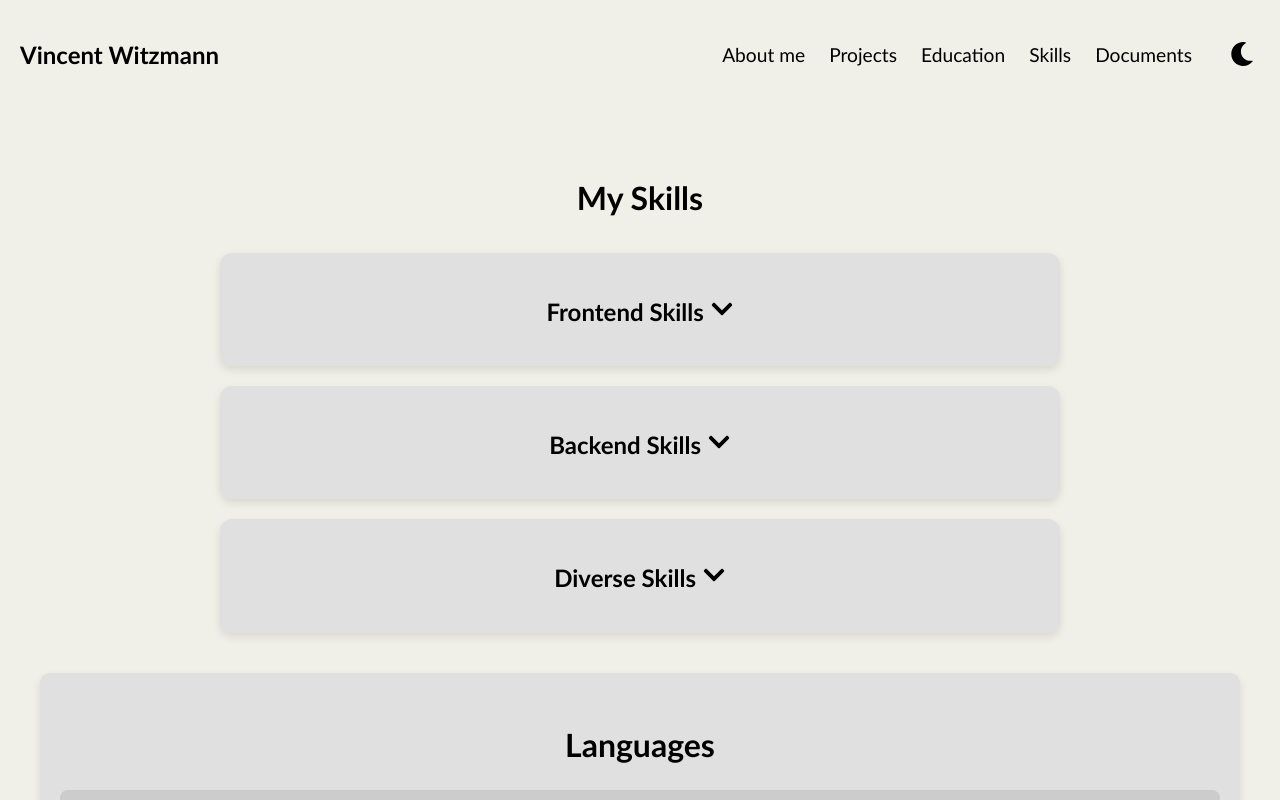
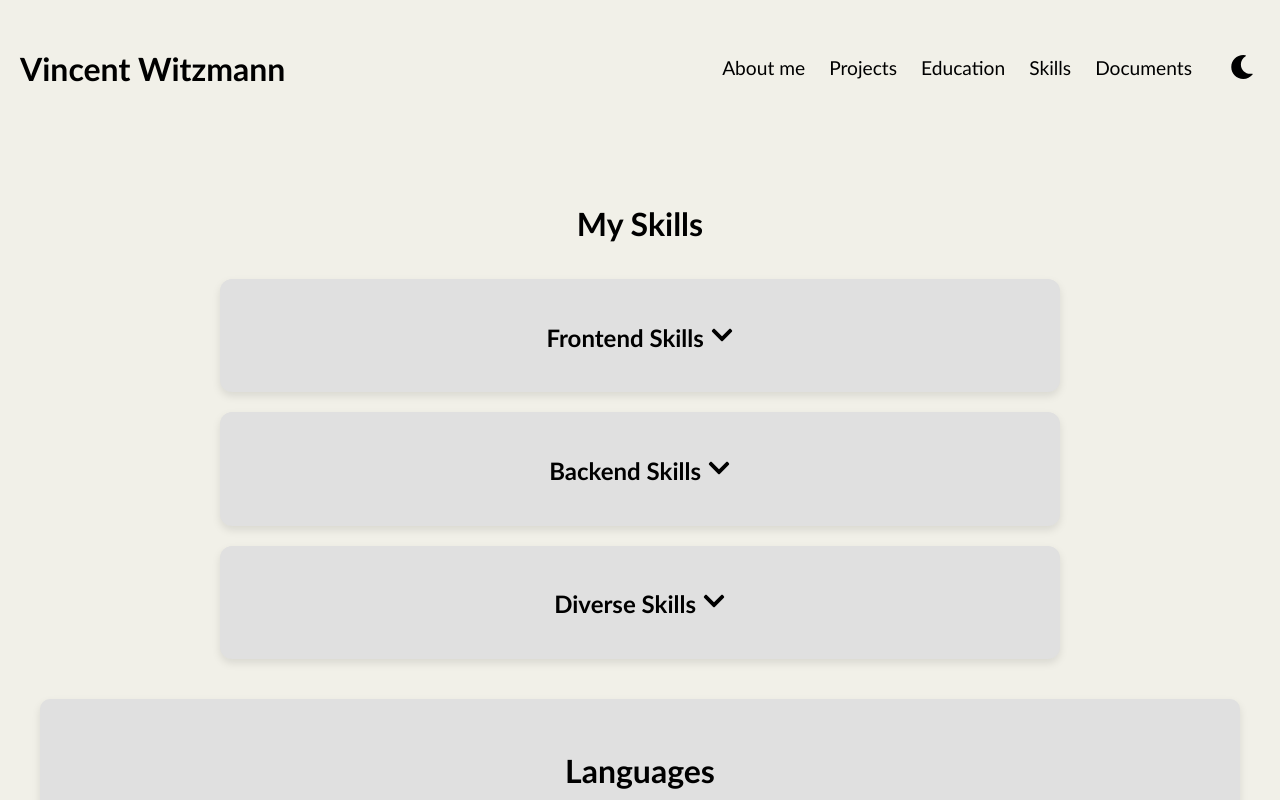
Before and after one commit to Vinc18/Webseite, a Next.js app: page /skills in a window 1280 px wide. Shown: the top 800 px of the page. Built offline with nearby package versions, Linux system fonts and the light colour scheme; grey boxes are pictures that could not be loaded.

Commit message:
fixed hover

```diff
--- a/styles/App.module.css
+++ b/styles/App.module.css
@@ -82,7 +82,6 @@
   width: 0;
   height: 2px;
   background-color: currentColor; /* Die Farbe des Unterstrichs ist abhängig vom Text */
-  transition: width 0.3s ease;
 }
 
 .navList li a:hover::after {
@@ -301,9 +300,6 @@
   }
 }
 
-
-
-
 .contactButton {
   background: linear-gradient(45deg, #d400ff, #4ab1ec);
   color: white;
--- a/styles/Education.module.css
+++ b/styles/Education.module.css
@@ -24,27 +24,75 @@
   display: flex;
   justify-content: space-between;
   align-items: center;
+  background-color: inherit; /* Dynamisch, abhängig vom Modus */
+}
+
+.navLeft {
+  margin-left: 20px;
+}
+
+.brandName {
+  font-size: 2rem;
+  color: inherit;
+  font-weight: bold;
+}
+
+.navRight {
+  margin-right: 20px;
+  display: flex;
+  align-items: center;
   gap: 1rem;
-  padding: 0 20px;
 }
 
 .navList {
   list-style: none;
+  display: flex;
+  gap: 1.5rem;
+  margin: 0;
   padding: 0;
-  margin: 0;
-  display: flex;
-  gap: 1rem;
+}
+.navList li {
+  display: inline;
+}
+.navLink {
+  color: #ffffff; /* White text color */
+  text-decoration: none;
+  font-size: 1.2rem;
 }
 
+.navLink:hover {
+  color: #ADC4CE; /* Lighter color on hover */
+}
+
+
+/* Navigation Link Hover Effekt */
 .navList li a {
   text-decoration: none;
   color: inherit;
-  padding: 0.5rem 1rem;
-  border-radius: 5px;
+  font-size: 1.2rem;
+  position: relative;
 }
 
-.navList li a:hover {
-  background-color: #ADC4CE;
+.navList li a::after {
+  content: '';
+  position: absolute;
+  left: 0;
+  bottom: -5px;
+  width: 0;
+  height: 2px;
+  background-color: currentColor; /* Die Farbe des Unterstrichs ist abhängig vom Text */
+}
+
+.navList li a:hover::after {
+  width: 100%; /* Breitet sich beim Hover auf die gesamte Breite aus */
+}
+
+.lightMode .navList li a::after {
+  background-color: #000; /* Schwarzer Unterstrich im Light Mode */
+}
+
+.darkMode .navList li a::after {
+  background-color: #fff; /* Weißer Unterstrich im Dark Mode */
 }
 
 .modeToggle {
--- a/styles/Private.module.css
+++ b/styles/Private.module.css
@@ -82,7 +82,6 @@
     width: 0;
     height: 2px;
     background-color: currentColor; /* Die Farbe des Unterstrichs ist abhängig vom Text */
-    transition: width 0.3s ease;
   }
 
   .navList li a:hover::after {
--- a/styles/Project.module.css
+++ b/styles/Project.module.css
@@ -27,11 +27,77 @@
   display: flex;
   justify-content: space-between;
   align-items: center;
+  background-color: inherit; /* Dynamisch, abhängig vom Modus */
 }
 
 .navLeft {
   margin-left: 20px;
 }
+
+.brandName {
+  font-size: 2rem;
+  color: inherit;
+  font-weight: bold;
+}
+
+.navRight {
+  margin-right: 20px;
+  display: flex;
+  align-items: center;
+  gap: 1rem;
+}
+
+.navList {
+  list-style: none;
+  display: flex;
+  gap: 1.5rem;
+  margin: 0;
+  padding: 0;
+}
+.navList li {
+  display: inline;
+}
+.navLink {
+  color: #ffffff; /* White text color */
+  text-decoration: none;
+  font-size: 1.2rem;
+}
+
+.navLink:hover {
+  color: #ADC4CE; /* Lighter color on hover */
+}
+
+
+/* Navigation Link Hover Effekt */
+.navList li a {
+  text-decoration: none;
+  color: inherit;
+  font-size: 1.2rem;
+  position: relative;
+}
+
+.navList li a::after {
+  content: '';
+  position: absolute;
+  left: 0;
+  bottom: -5px;
+  width: 0;
+  height: 2px;
+  background-color: currentColor; /* Die Farbe des Unterstrichs ist abhängig vom Text */
+}
+
+.navList li a:hover::after {
+  width: 100%; /* Breitet sich beim Hover auf die gesamte Breite aus */
+}
+
+.lightMode .navList li a::after {
+  background-color: #000; /* Schwarzer Unterstrich im Light Mode */
+}
+
+.darkMode .navList li a::after {
+  background-color: #fff; /* Weißer Unterstrich im Dark Mode */
+}
+
 
 .brandName {
   font-size: 2rem;
@@ -117,30 +183,6 @@
 .externalLink:hover {
   background-color: #0056b3;
   color: #ffffff;
-}
-
-
-.navRight {
-  margin-right: 20px;
-  display: flex;
-  align-items: center;
-  gap: 1rem;
-}
-
-.navList {
-  display: flex;
-  list-style: none;
-  gap: 1.5rem;
-}
-
-.navList li a {
-  text-decoration: none;
-  color: #fff;
-  font-size: 1.2rem;
-}
-
-.navList li a:hover {
-  color: #5713e9; /* Hover-Farbe für Links */
 }
 
 .modeToggle {
--- a/styles/Skills.module.css
+++ b/styles/Skills.module.css
@@ -25,6 +25,7 @@
   display: flex;
   justify-content: space-between;
   align-items: center;
+  background-color: inherit; /* Dynamisch, abhängig vom Modus */
 }
 
 .navLeft {
@@ -32,7 +33,7 @@
 }
 
 .brandName {
-  font-size: 1.5rem; /* Kleinerer Titel */
+  font-size: 2rem;
   color: inherit;
   font-weight: bold;
 }
@@ -51,34 +52,50 @@
   margin: 0;
   padding: 0;
 }
-
 .navList li {
-  position: relative;
+  display: inline;
+}
+.navLink {
+  color: #ffffff; /* White text color */
+  text-decoration: none;
+  font-size: 1.2rem;
 }
 
+.navLink:hover {
+  color: #ADC4CE; /* Lighter color on hover */
+}
+
+
+/* Navigation Link Hover Effekt */
 .navList li a {
   text-decoration: none;
   color: inherit;
   font-size: 1.2rem;
-  padding: 5px 0;
-  display: block;
+  position: relative;
 }
 
 .navList li a::after {
-  content: "";
-  display: block;
+  content: '';
+  position: absolute;
+  left: 0;
+  bottom: -5px;
   width: 0;
   height: 2px;
-  background: #ADC4CE; /* Farbe der Unterstreichung */
-  transition: width 0.3s;
-  position: absolute;
-  bottom: 0;
-  left: 0;
+  background-color: currentColor; /* Die Farbe des Unterstrichs ist abhängig vom Text */
 }
 
 .navList li a:hover::after {
-  width: 100%;
+  width: 100%; /* Breitet sich beim Hover auf die gesamte Breite aus */
 }
+
+.lightMode .navList li a::after {
+  background-color: #000; /* Schwarzer Unterstrich im Light Mode */
+}
+
+.darkMode .navList li a::after {
+  background-color: #fff; /* Weißer Unterstrich im Dark Mode */
+}
+
 
 .modeToggle {
   background: none;
```
